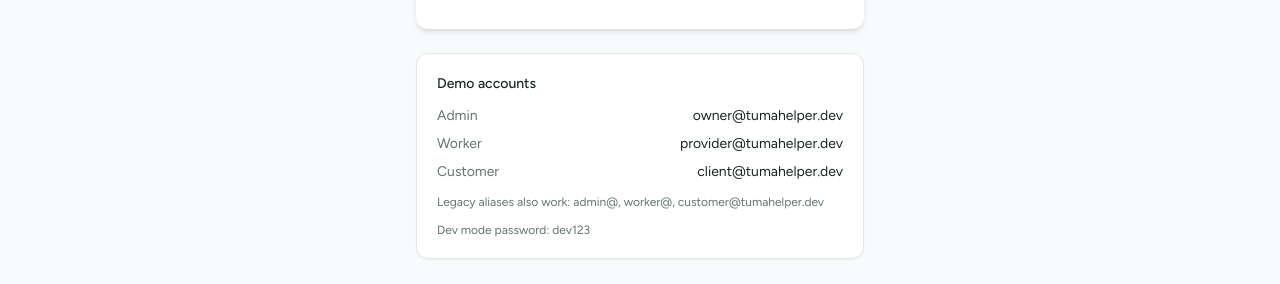
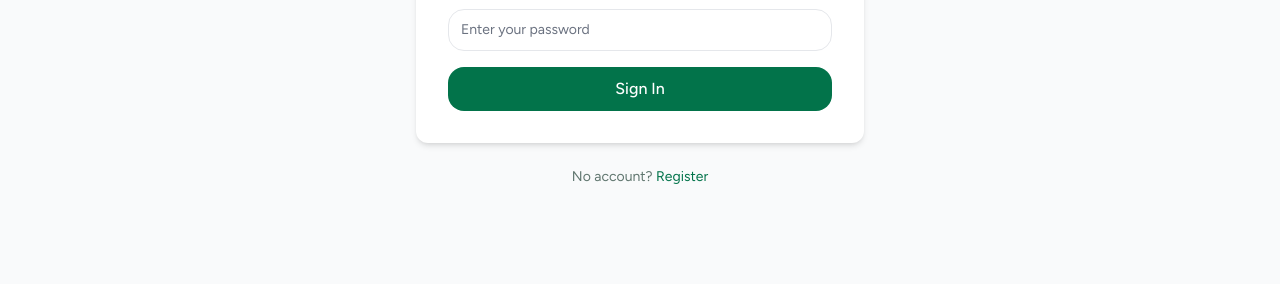
Before and after one commit to walu22/tumahelper, a Next.js app: page /login in a window 1280 px wide. Shown: the part 516-800 px from the top of the page. Built offline with nearby package versions, Linux system fonts and the light colour scheme; no server answers.

Commit message:
Remove demo accounts block from login page
Co-authored-by: walu22 <walu22@users.noreply.github.com>

```diff
--- a/app/(auth)/login/page.tsx
+++ b/app/(auth)/login/page.tsx
@@ -1,6 +1,5 @@
 import Link from "next/link";
 import { LogoMark } from "@/components/brand/logo";
-import { LOGIN_ACCOUNTS, isDevBypassEnabled } from "@/lib/auth/config";
 import { loginAction } from "./actions";
 import { SubmitButton } from "./submit-button";
 
@@ -9,8 +8,6 @@ export default function LoginPage({
 }: {
   searchParams: { error?: string; email?: string; redirect?: string };
 }) {
-  const devMode = isDevBypassEnabled();
-
   return (
     <div className="min-h-screen flex items-center justify-center bg-gray-50 px-4 py-12">
       <div className="w-full max-w-md">
@@ -71,24 +68,6 @@ export default function LoginPage({
           </form>
         </div>
 
-        <div className="mt-6 bg-white rounded-xl shadow-sm border p-5 text-sm">
-          <p className="font-medium mb-3">Demo accounts</p>
-          <ul className="space-y-2 text-muted-foreground">
-            {LOGIN_ACCOUNTS.map((account) => (
-              <li key={account.email} className="flex justify-between gap-4">
-                <span className="capitalize">{account.role}</span>
-                <span className="text-foreground">{account.email}</span>
-              </li>
-            ))}
-            <li className="text-xs pt-1">Legacy aliases also work: admin@, worker@, customer@tumahelper.dev</li>
-          </ul>
-          <p className="text-xs text-muted-foreground mt-3">
-            {devMode
-              ? "Dev mode password: dev123"
-              : "Run npm run setup:credentials to reset passwords"}
-          </p>
-        </div>
-
         <p className="text-center text-sm text-muted-foreground mt-6">
           No account?{" "}
           <Link href="/register" className="text-primary hover:underline">
```
